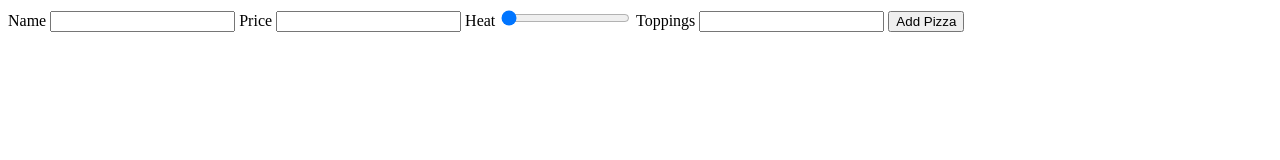
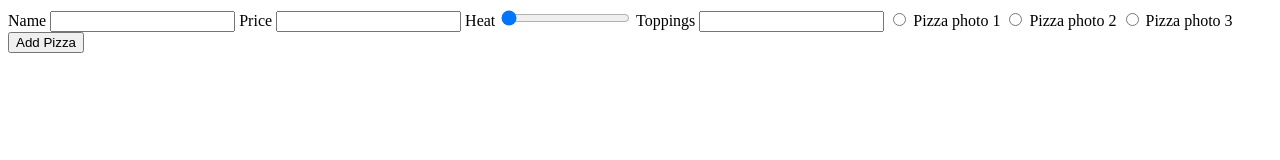
Before and after one commit to voidbeary/vanilla-js-pizza-meniu, a plain HTML site: page index.html in a window 1280 px wide. Drawn offline with Linux system fonts and the light colour scheme.

Commit message:
add photos input

```diff
--- a/index.html
+++ b/index.html
@@ -18,8 +18,13 @@
             <input type="range" id="heat" min="0" max="3" step="1" value="0"></input>
             <label for="toppings">Toppings</label>
             <input id="toppings" type="text"></input>
+            <input type="radio" id="pizza-photo-1" name="photo" value="pizza-photo-1"></input>
+            <label for="pizza-photo-1">Pizza photo 1</label>
+            <input type="radio" id="pizza-photo-2" name="photo" value="pizza-photo-2"></input>
+            <label for="pizza-photo-2">Pizza photo 2</label>
+            <input type="radio" id="pizza-photo-3" name="photo" value="pizza-photo-3"></input>
+            <label for="pizza-photo-3">Pizza photo 3</label>
             <input type="submit" value="Add Pizza"></input>
-
         </form>
         <ul id="pizza-list">
         </ul>
--- a/pizza.js
+++ b/pizza.js
@@ -6,6 +6,7 @@ class Pizza {
     this.toppings = formElement.elements.toppings.value
       .split(",")
       .map((topping) => topping.trim());
+    this.photo = formElement.elements.photo.value;
   }
 }
 export { Pizza };
--- a/render.js
+++ b/render.js
@@ -24,6 +24,11 @@ function createListItem(pizza) {
   const toppingsText = document.createTextNode(pizza.toppings.join(", ") + " ");
   newListItem.appendChild(toppingsText);
 
+  if (pizza.photo) {
+    const photoText = document.createTextNode(pizza.photo + " ");
+    newListItem.appendChild(photoText);
+  }
+
   return newListItem;
 }
 export { renderPizzas, renderPizza };
```
